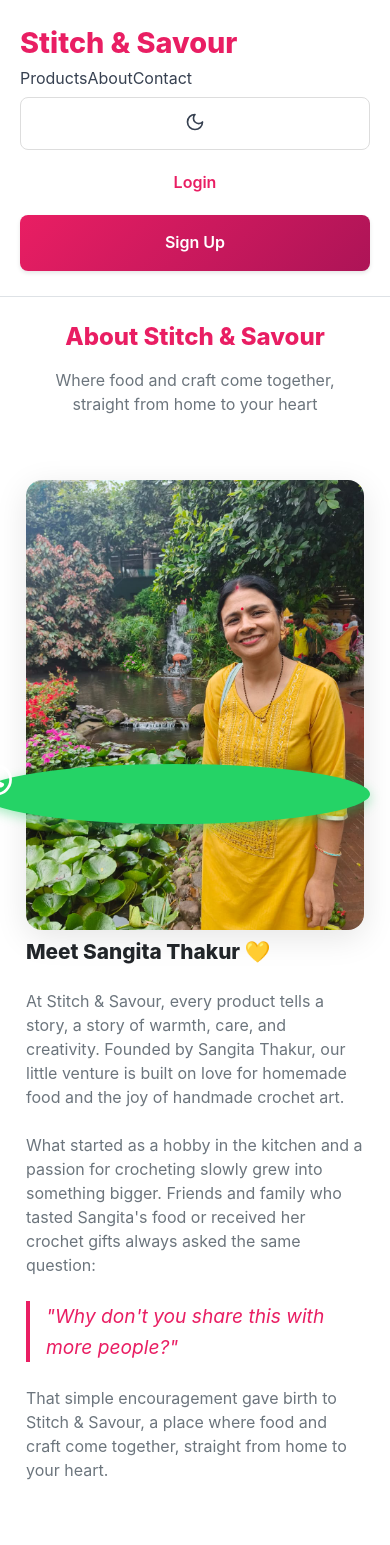
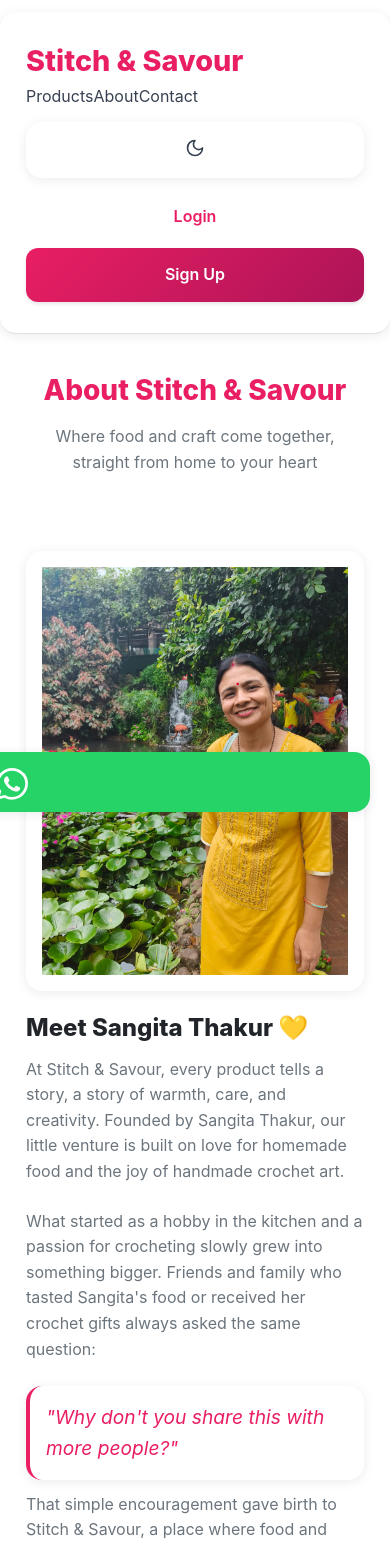
Before and after one commit to ShreyaThakur05/stitch_and_savour, a React (Create React App) app in the folder frontend/: page /about in a window 390 px wide. Shown: the top 1545 px of the page. Built offline with nearby package versions, Linux system fonts and the light colour scheme.

Commit message:
Restore complete UserDashboard with all features

```diff
--- a/frontend/public/index.html
+++ b/frontend/public/index.html
@@ -3,7 +3,7 @@
   <head>
     <meta charset="utf-8" />
     <link rel="icon" href="%PUBLIC_URL%/favicon.ico" />
-    <meta name="viewport" content="width=device-width, initial-scale=1.0, maximum-scale=1.0, user-scalable=no, shrink-to-fit=no" />
+    <meta name="viewport" content="width=device-width, initial-scale=1.0, maximum-scale=1.0, user-scalable=no, shrink-to-fit=no, viewport-fit=cover" />
     <meta name="theme-color" content="#e91e63" />
     <meta name="description" content="Stitch & Savour - Homemade food and handcrafted crochet products made with love by Sangita Thakur" />
     <link rel="apple-touch-icon" href="%PUBLIC_URL%/logo192.png" />
--- a/frontend/src/App.js
+++ b/frontend/src/App.js
@@ -33,6 +33,7 @@
 import './styles/responsive.css';
 import './styles/mobile.css';
 import './styles/mobile-fix.css';
+import './styles/mobile-perfect.css';
 
 const ScrollToTop = () => {
   const { pathname } = useLocation();
--- /dev/null
+++ b/frontend/src/styles/mobile-perfect.css
@@ -0,0 +1,300 @@
+/* Perfect Mobile UI - Phone Only */
+
+/* Only apply to phones, preserve desktop */
+@media screen and (max-width: 768px) {
+
+  /* Layout & Structure - Single Column */
+  * {
+    box-sizing: border-box;
+  }
+
+  body {
+    font-size: 16px;
+    line-height: 1.6;
+    -webkit-text-size-adjust: 100%;
+    overflow-x: hidden;
+  }
+
+  /* Force single column everywhere */
+  [style*="grid-template-columns"],
+  [style*="display: grid"] {
+    display: block !important;
+  }
+
+  [style*="display: flex"] {
+    flex-direction: column !important;
+  }
+
+  /* Typography & Spacing - Readable text */
+  h1 {
+    font-size: 1.75rem !important;
+    line-height: 1.3 !important;
+    margin-bottom: 1rem !important;
+  }
+
+  h2 {
+    font-size: 1.5rem !important;
+    line-height: 1.4 !important;
+    margin-bottom: 0.75rem !important;
+  }
+
+  h3 {
+    font-size: 1.25rem !important;
+    line-height: 1.4 !important;
+  }
+
+  p, div, span, li {
+    font-size: 16px !important;
+    line-height: 1.6 !important;
+    max-width: 65ch !important; /* Limit character width */
+  }
+
+  /* Navigation - Sticky bottom friendly */
+  .navbar {
+    position: sticky !important;
+    top: 0 !important;
+    z-index: 1000 !important;
+    padding: 12px 16px !important;
+    backdrop-filter: blur(10px) !important;
+    border-bottom: 1px solid rgba(0,0,0,0.1) !important;
+  }
+
+  /* Touch Targets - 44px minimum */
+  button, .btn, a[class*="btn"], input[type="submit"] {
+    min-height: 48px !important;
+    min-width: 48px !important;
+    padding: 14px 20px !important;
+    font-size: 16px !important;
+    font-weight: 600 !important;
+    border-radius: 12px !important;
+    border: none !important;
+    cursor: pointer !important;
+    transition: all 0.2s ease !important;
+    -webkit-tap-highlight-color: rgba(0,0,0,0.1) !important;
+  }
+
+  /* Active button feedback */
+  button:active, .btn:active {
+    transform: scale(0.98) !important;
+  }
+
+  /* Form inputs - Touch friendly */
+  input, textarea, select {
+    font-size: 16px !important; /* Prevents zoom */
+    padding: 16px !important;
+    border-radius: 12px !important;
+    border: 2px solid #e2e8f0 !important;
+    width: 100% !important;
+    margin-bottom: 16px !important;
+    line-height: 1.5 !important;
+  }
+
+  input:focus, textarea:focus, select:focus {
+    outline: none !important;
+    border-color: #3b82f6 !important;
+    box-shadow: 0 0 0 3px rgba(59, 130, 246, 0.1) !important;
+  }
+
+  /* Container spacing */
+  .container {
+    padding: 16px !important;
+    max-width: 100% !important;
+    margin: 0 !important;
+  }
+
+  /* Cards - Mobile optimized */
+  [style*="border"], [style*="background"] {
+    padding: 16px !important;
+    margin: 12px 0 !important;
+    border-radius: 16px !important;
+    box-shadow: 0 2px 12px rgba(0,0,0,0.08) !important;
+  }
+
+  /* Images - Responsive */
+  img {
+    max-width: 100% !important;
+    height: auto !important;
+    border-radius: 12px !important;
+  }
+
+  /* Tables - Horizontal scroll */
+  table {
+    width: 100% !important;
+    display: block !important;
+    overflow-x: auto !important;
+    white-space: nowrap !important;
+    -webkit-overflow-scrolling: touch !important;
+  }
+
+  /* Accordion menus - Collapsible */
+  .menu-item {
+    border-bottom: 1px solid #e2e8f0 !important;
+  }
+
+  .menu-item:last-child {
+    border-bottom: none !important;
+  }
+
+  /* Performance - Fast loading */
+  * {
+    will-change: auto !important;
+  }
+
+  /* Accessibility - High contrast */
+  a, button {
+    color: contrast !important;
+  }
+
+  /* Remove hover effects on touch */
+  @media (hover: none) {
+    *:hover {
+      background: initial !important;
+      color: initial !important;
+    }
+  }
+
+  /* Scrollbars - Minimal */
+  ::-webkit-scrollbar {
+    width: 4px !important;
+    height: 4px !important;
+  }
+
+  ::-webkit-scrollbar-thumb {
+    background: rgba(0,0,0,0.2) !important;
+    border-radius: 2px !important;
+  }
+
+  /* Modal - Full screen on mobile */
+  .modal, [role="dialog"] {
+    position: fixed !important;
+    top: 0 !important;
+    left: 0 !important;
+    right: 0 !important;
+    bottom: 0 !important;
+    width: 100vw !important;
+    height: 100vh !important;
+    margin: 0 !important;
+    border-radius: 0 !important;
+    overflow-y: auto !important;
+  }
+
+  /* Chatbot - Full screen */
+  .chatbot-window {
+    position: fixed !important;
+    top: 0 !important;
+    left: 0 !important;
+    right: 0 !important;
+    bottom: 0 !important;
+    width: 100vw !important;
+    height: 100vh !important;
+    border-radius: 0 !important;
+    z-index: 9999 !important;
+  }
+
+  /* Product grid - Single column */
+  .product-grid, .products-container {
+    display: block !important;
+  }
+
+  .product-card {
+    width: 100% !important;
+    margin-bottom: 16px !important;
+  }
+
+  /* Cart items - Stacked */
+  .cart-item {
+    flex-direction: column !important;
+    align-items: flex-start !important;
+    gap: 12px !important;
+  }
+
+  /* Checkout - Single column */
+  .checkout-grid {
+    display: block !important;
+  }
+
+  .checkout-summary {
+    position: sticky !important;
+    bottom: 0 !important;
+    background: white !important;
+    padding: 16px !important;
+    border-top: 1px solid #e2e8f0 !important;
+    margin: 0 -16px !important;
+  }
+
+  /* Dashboard tabs - Horizontal scroll */
+  .dashboard-tabs {
+    display: flex !important;
+    overflow-x: auto !important;
+    gap: 8px !important;
+    padding-bottom: 8px !important;
+    -webkit-overflow-scrolling: touch !important;
+  }
+
+  .dashboard-tab {
+    flex-shrink: 0 !important;
+    padding: 12px 16px !important;
+    border-radius: 20px !important;
+    white-space: nowrap !important;
+  }
+
+  /* Footer - Stacked */
+  .footer-grid {
+    display: block !important;
+    text-align: center !important;
+  }
+
+  /* WhatsApp button - Bottom right */
+  .whatsapp-float {
+    position: fixed !important;
+    bottom: 20px !important;
+    right: 20px !important;
+    width: 56px !important;
+    height: 56px !important;
+    border-radius: 50% !important;
+    z-index: 1000 !important;
+    box-shadow: 0 4px 16px rgba(37, 211, 102, 0.4) !important;
+  }
+
+  /* Loading states */
+  .loading-spinner {
+    width: 40px !important;
+    height: 40px !important;
+    margin: 2rem auto !important;
+  }
+
+  /* Error/Success messages */
+  .error-message, .success-message {
+    padding: 16px !important;
+    border-radius: 12px !important;
+    margin: 16px 0 !important;
+    text-align: center !important;
+    font-size: 16px !important;
+  }
+}
+
+/* Very small phones */
+@media screen and (max-width: 375px) {
+  .container {
+    padding: 12px !important;
+  }
+
+  h1 { font-size: 1.5rem !important; }
+  h2 { font-size: 1.3rem !important; }
+
+  button, .btn {
+    padding: 12px 16px !important;
+    font-size: 15px !important;
+  }
+}
+
+/* Landscape phones */
+@media screen and (max-width: 768px) and (orientation: landscape) {
+  .chatbot-window, .modal {
+    height: 100vh !important;
+  }
+
+  .navbar {
+    padding: 8px 16px !important;
+  }
+}
```
Also changed, not shown: frontend/src/pages/UserDashboard.js (+44 -22 lines).
